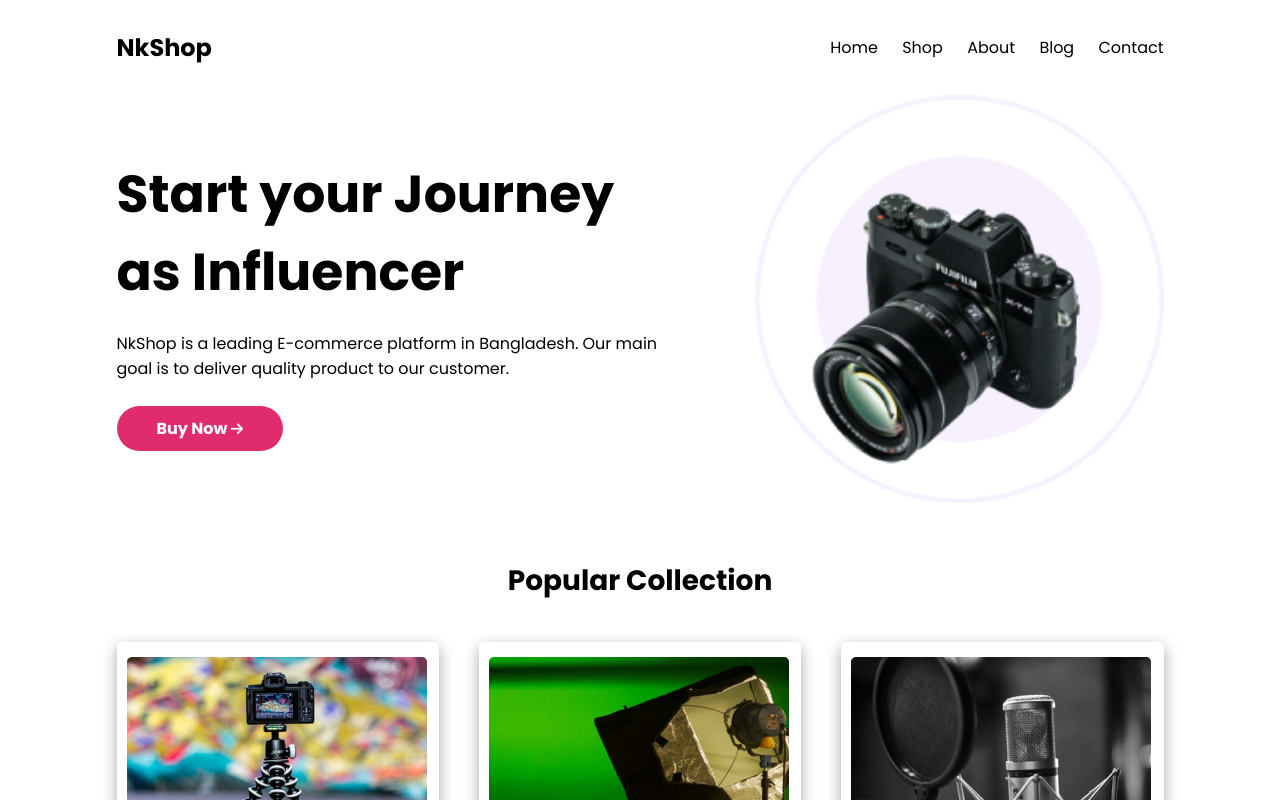
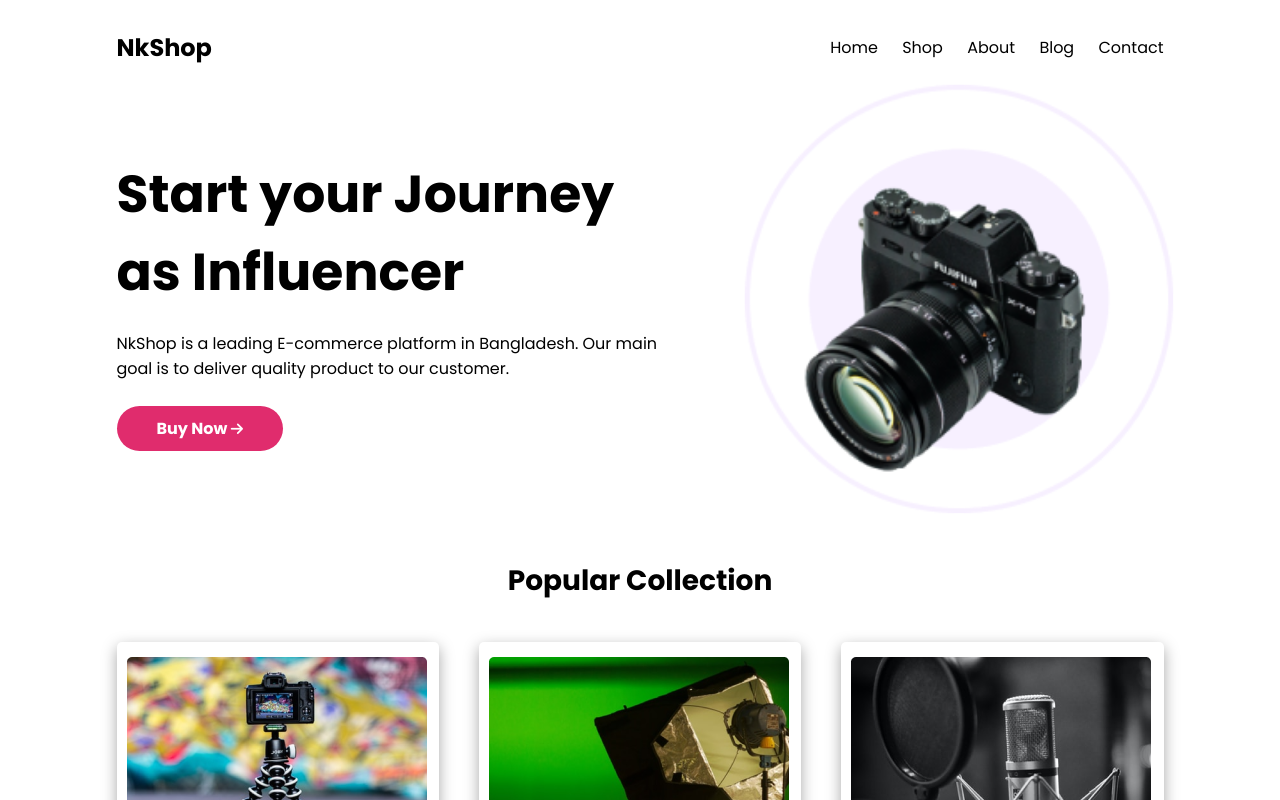
Before and after one commit to mdnahin/influencer-gear, a plain HTML site: page index.html in a window 1280 px wide. In both pictures the pointer is over the picture 959 px from the left and 299 px from the top of the page. Shown: the top 800 px of the page. Drawn offline with Linux system fonts and the light colour scheme.

Commit message:
Transition done

```diff
--- a/css/style.css
+++ b/css/style.css
@@ -67,6 +67,10 @@
 }
 .slider-img img{
     width: 100%;
+}
+.slider-img:hover  img{
+    transform: scale(1.05);
+    transition: transform 0.5s ease-in-out;
 }
 .slider-content{
     width: calc(100% - 440px);
```
